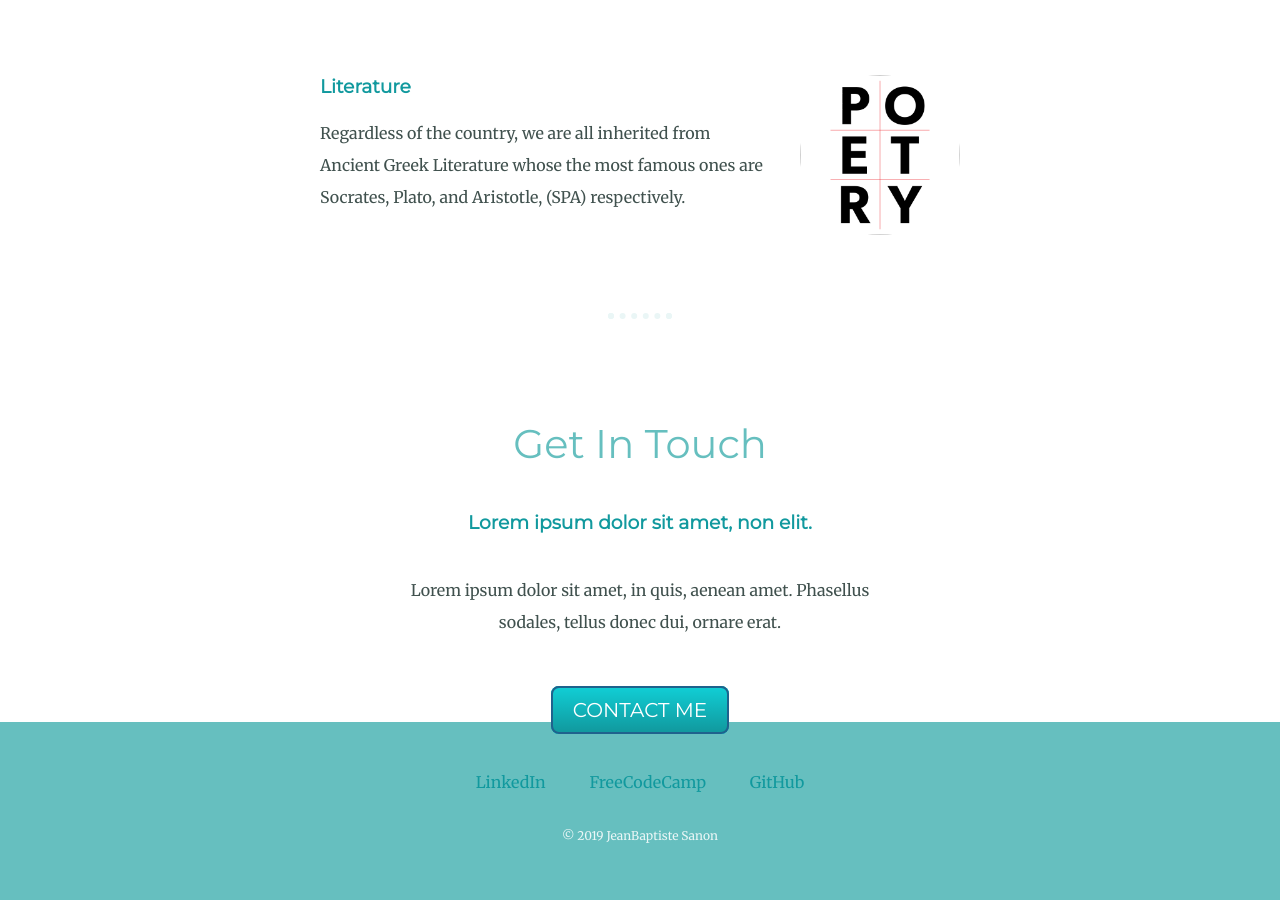
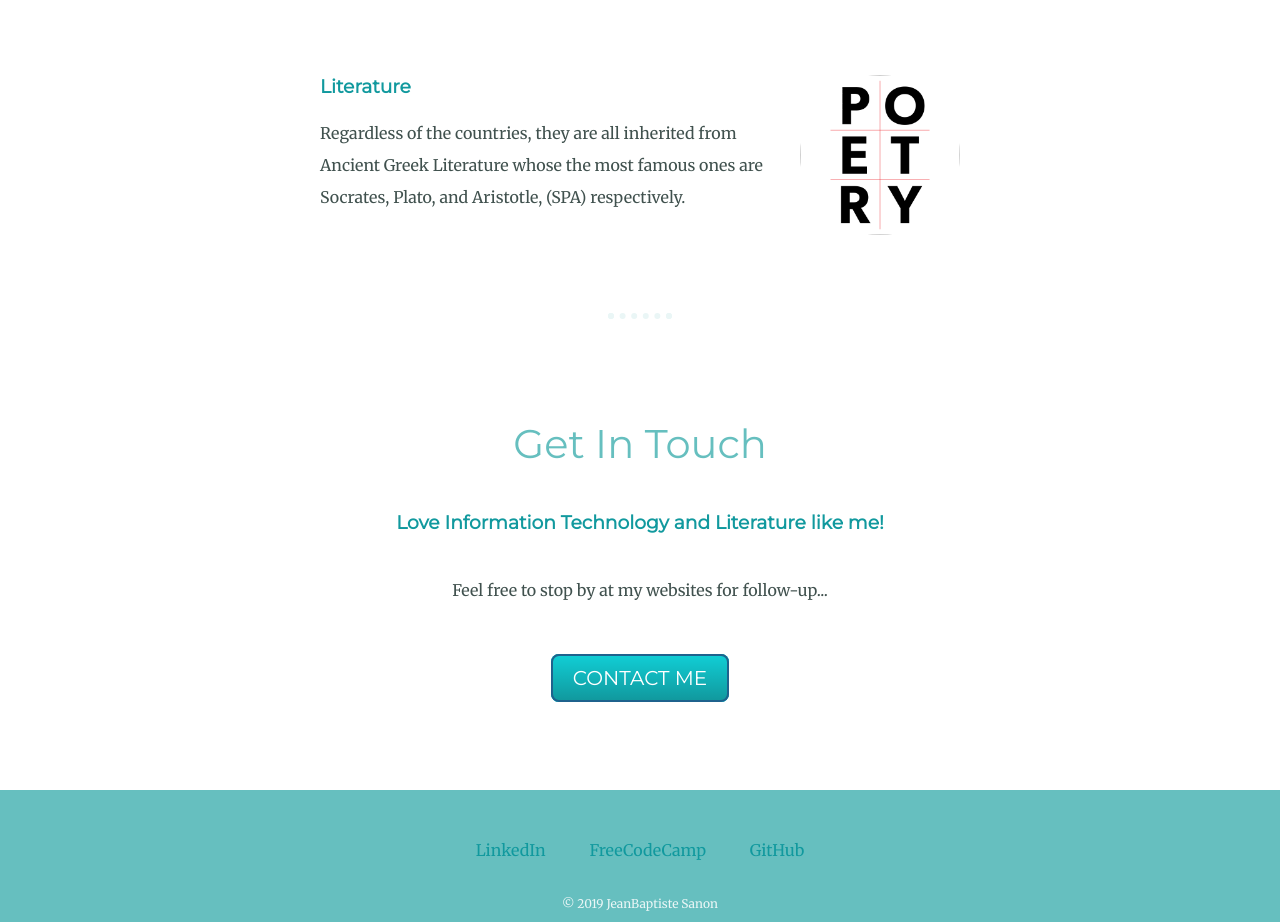
Before and after one commit to jsanon01/angela-pro, a plain HTML site: page index.html in a window 1280 px wide. Shown: the part 1752-2674 px from the top of the page. Drawn offline with Linux system fonts and the light colour scheme.

Commit message:
9th commit

```diff
--- a/index.html
+++ b/index.html
@@ -31,14 +31,14 @@
 				<div class="skill-row">
 					<img class="literature" src="poetry.jpg" alt="literature-image">
 					<h3>Literature</h3>
-					<p>Regardless of the country, we are all inherited from Ancient Greek Literature whose the most famous ones are  Socrates, Plato, and Aristotle, (SPA) respectively.</p>
+					<p>Regardless of the countries, they are all inherited from Ancient Greek Literature whose the most famous ones are  Socrates, Plato, and Aristotle, (SPA) respectively.</p>
 				</div>
-			</div>
+
 			<hr>
 			<div class="contact-me">
 				<h2>Get In Touch</h2>
-				<h3>Lorem ipsum dolor sit amet, non elit.</h3>
-				<p class="contact-message">Lorem ipsum dolor sit amet, in quis, aenean amet. Phasellus sodales, tellus donec dui, ornare erat.</p>
+				<h3>Love Information Technology and Literature like me!</h3>
+				<p class="contact-message">Feel free to stop by at my websites for follow-up...</p>
 				<a class="butn" href="mailto:jeansanon180@gmail.com">CONTACT ME</a>
 			</div>
 		<div class="bottom-container">
@@ -47,6 +47,6 @@
 				<a class="footer-link" href="https://www.github.com/">GitHub</a>
 				<p class="copyright">© 2019 JeanBaptiste Sanon</p>
 		</div>
-		</div>
+
 	</body>
 </html>
--- a/style.css
+++ b/style.css
@@ -97,8 +97,13 @@ a:hover {
 	margin: 100px auto 100px auto;
 	text-align: left;
 }
+
 .pro {
 	text-decoration: underline;
+}
+
+.contact-me {
+	margin-bottom: 100px;
 }
 
 .contact-message {
```
